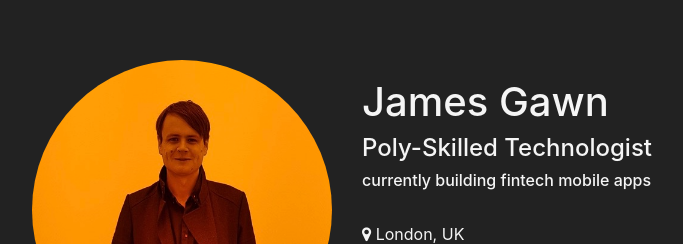
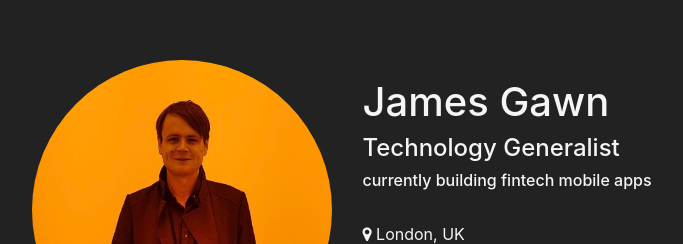
Before and after one commit to jamesgawn/gawn, a plain HTML site: page index.html in a window 1280 px wide. Shown: the part 190-434 px from the top of the page, without its empty margins (298-981 px from the left). Drawn offline with nearby package versions, Linux system fonts and the light colour scheme.

Commit message:
Update title

```diff
--- a/index.html
+++ b/index.html
@@ -22,7 +22,7 @@
                 <div class="col-md-auto d-flex align-items-center">
                     <div>
                         <h1 class='name'>James Gawn</h1>
-                        <h4 class='title'>Poly-Skilled Technologist</h4>
+                        <h4 class='title'>Technology Generalist</h4>
                         <h6 class="tagline">currently building fintech mobile apps</h6>
                         <br>
                         <p class="location">
```
